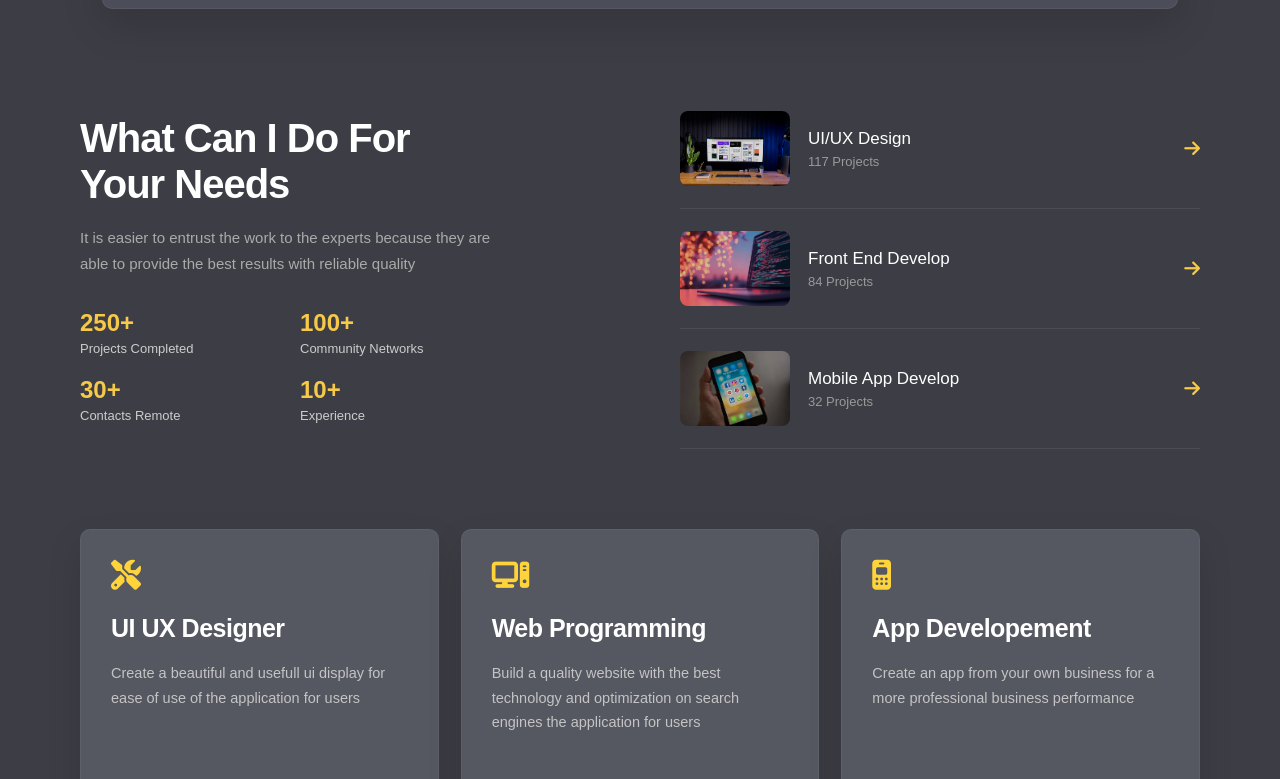
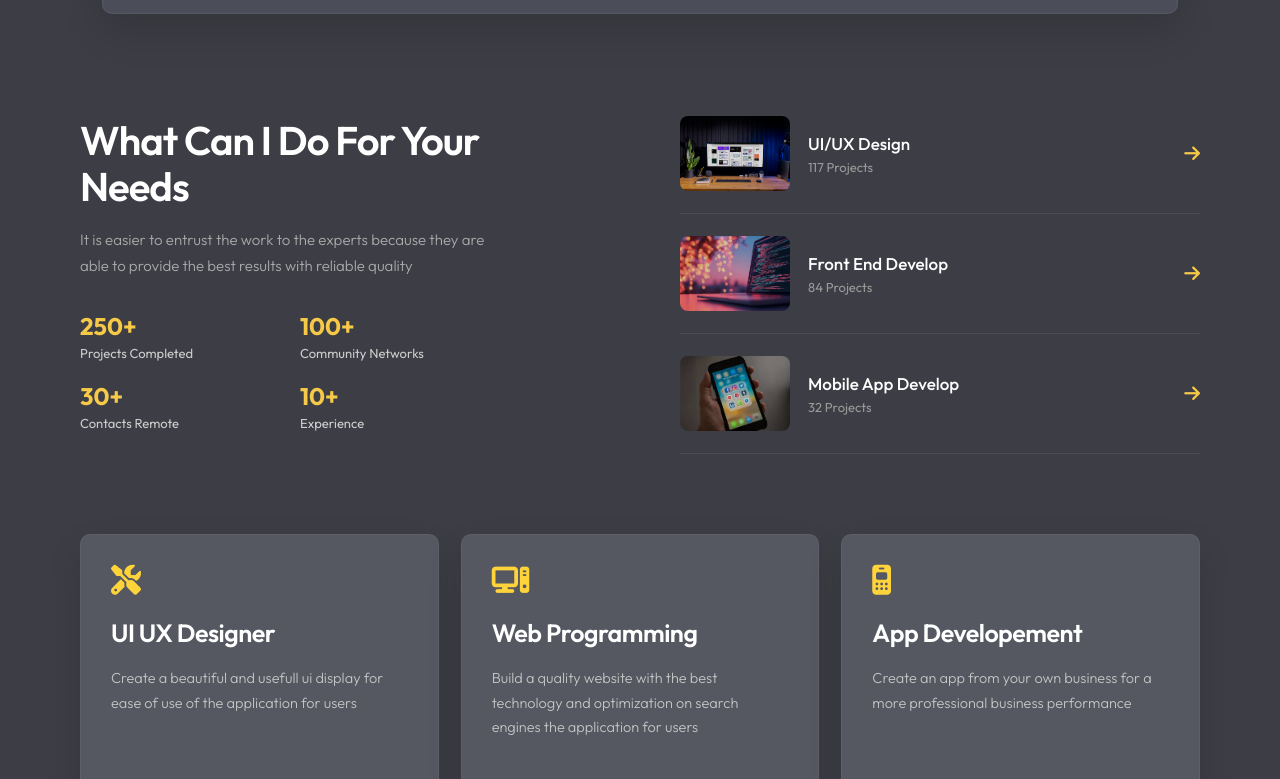
Before and after one commit to bashaaraptech-Bashaar/portfolio.2, a plain HTML site: page index.html in a window 1280 px wide. Shown: the part 719-1498 px from the top of the page. Drawn offline with Linux system fonts and the light colour scheme.

Commit message:
Enhance HTML structure and add font preconnecthh
Added preconnect links for Google Fonts and updated the HTML structure for better performance and readability.

```diff
--- a/index.html
+++ b/index.html
@@ -5,6 +5,9 @@
     <meta charset="UTF-8">
     <meta name="viewport" content="width=device-width, initial-scale=1.0">
     <title>Bashaar</title>
+    <link rel="preconnect" href="https://fonts.googleapis.com">
+<link rel="preconnect" href="https://fonts.gstatic.com" crossorigin>
+<link href="https://fonts.googleapis.com/css2?family=Outfit:wght@300;400;500;600;700;800&display=swap" rel="stylesheet">
     <link rel="stylesheet" href="style.css">
     <link rel="stylesheet" href="https://cdnjs.cloudflare.com/ajax/libs/font-awesome/6.5.0/css/all.min.css">
 </head>
```
